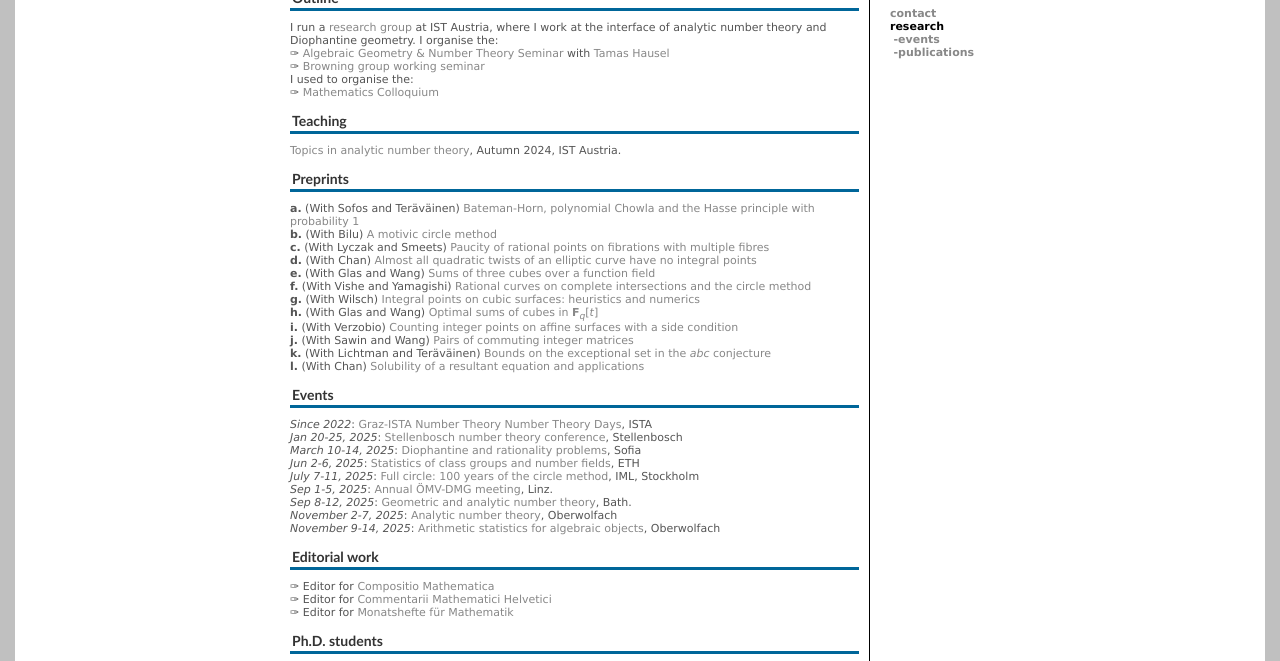
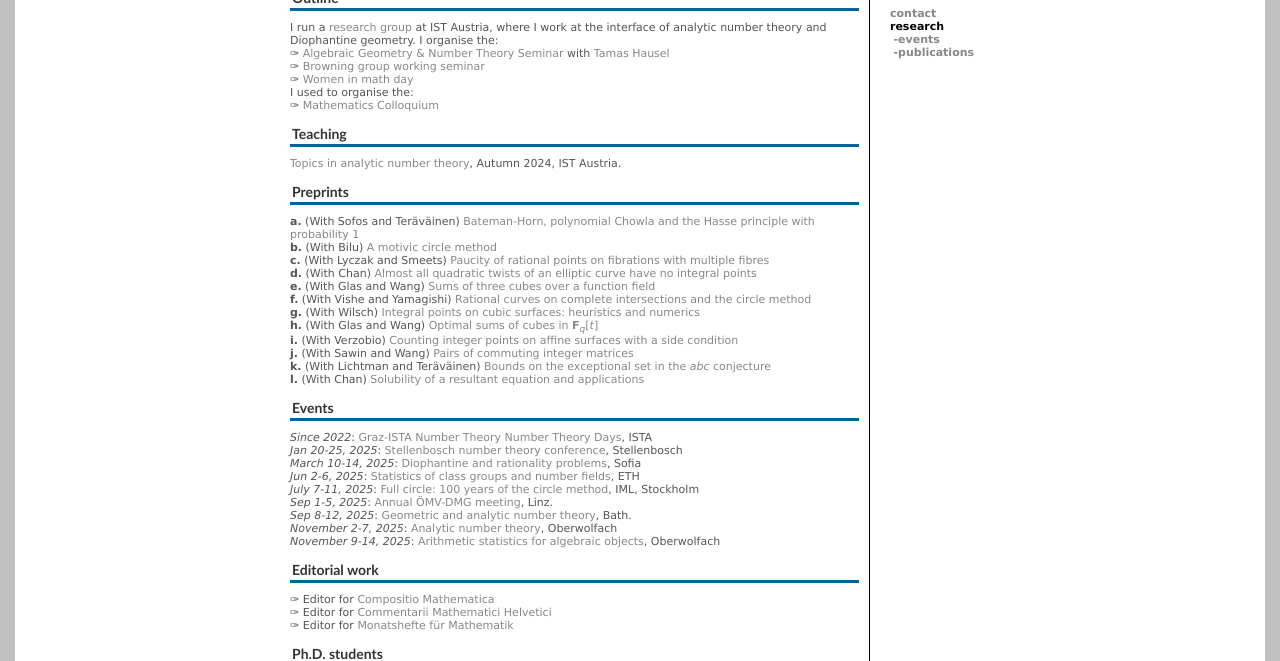
Before and after one commit to tdbrowning/tdb, a plain HTML site: page research.html in a window 1280 px wide. Shown: the part 118-779 px from the top of the page. Drawn offline with Linux system fonts and the light colour scheme.

Commit message:
2 commit

```diff
--- a/research.html
+++ b/research.html
@@ -46,6 +46,9 @@ maths, math, research, ist austria, number theory, diophantine geometry, analyti
 	      <li> &#10001; <a href="https://algebraic-geometry.pages.ist.ac.at/">Algebraic Geometry &amp; Number Theory Seminar</a> with <a href="https://ist.ac.at/en/research/hausel-group/">Tamas Hausel</a></li>
 	      <li>&#10001; <a href="https://number-theory.pages.ist.ac.at/">Browning group working seminar</a>
 	      </li>
+	      <li>&#10001; <a href="https://womeninmath.pages.ist.ac.at/">Women in math day</a>
+	      </li>
+
 I used to organise the:
 	      	      <ul id="navlist1">
 	      <li>&#10001; <a href="https://mathcolloq.pages.ist.ac.at/">Mathematics Colloquium</a>
```
Also changed, not shown: 2 other files.
